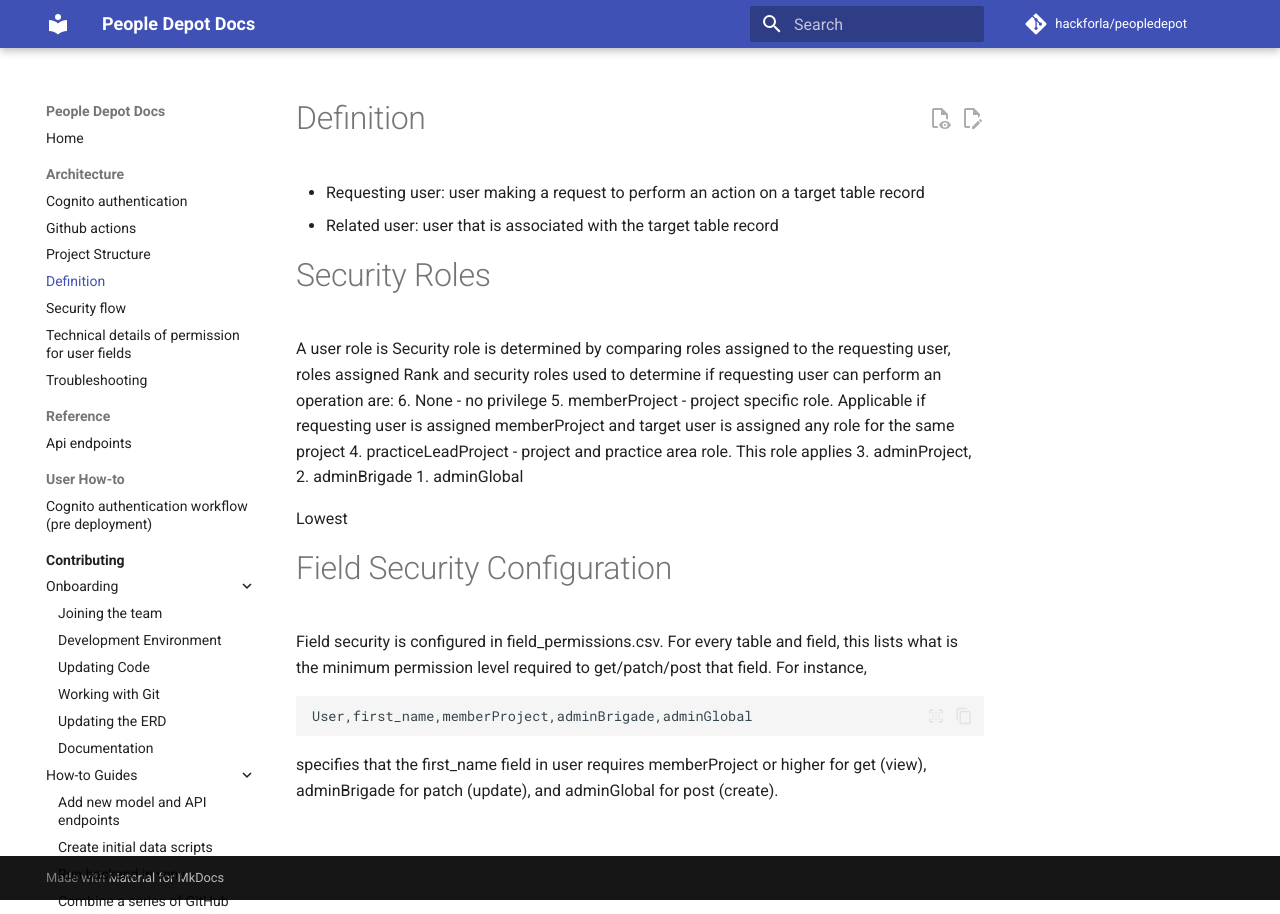
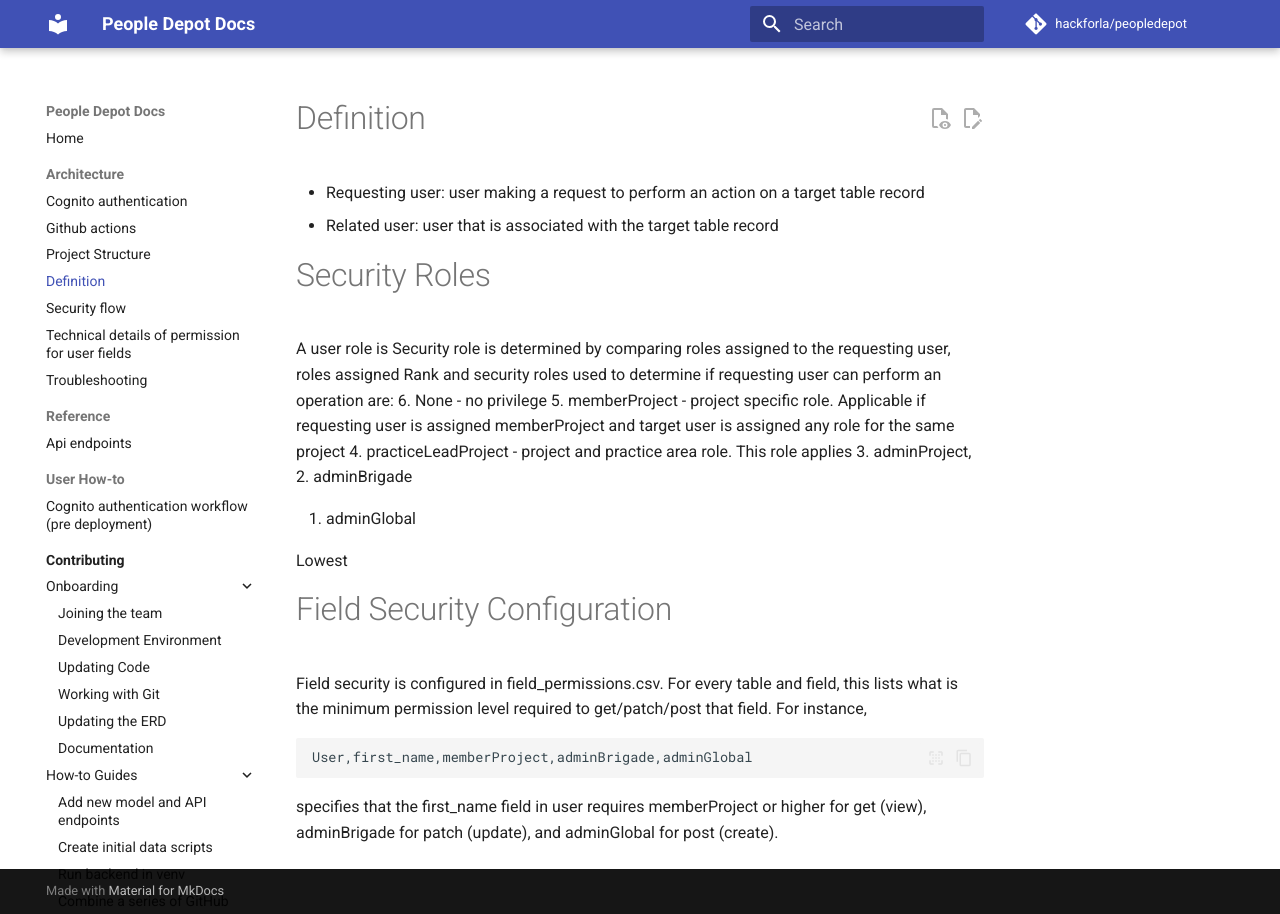
Before and after one commit to hackforla/peopledepot, an MkDocs documentation site: the page built from docs/architecture/security_design.md, in a window 1280 px wide. Built offline with MkDocs 1.6.1 and Material for MkDocs 9.7.7, drawn with Linux system fonts in a browser that asks for light colours; comment, search, counter and statistics services are not loaded.

````diff
--- a/docs/architecture/security_design.md
+++ b/docs/architecture/security_design.md
@@ -1,23 +1,27 @@
 # Definition
+
 - Requesting user: user making a request to perform an action on a target table record
 - Related user: user that is associated with the target table record
 
 # Security Roles
+
 A user role is
 Security role is determined by comparing roles assigned to the requesting user, roles assigned
 Rank and security roles used to determine if requesting user can
 perform an operation are:
-6. None - no privilege
-5. memberProject - project specific role.  Applicable if requesting
+6\. None - no privilege
+5\. memberProject - project specific role. Applicable if requesting
 user is assigned memberProject and target user is assigned any role for the same project
-4. practiceLeadProject - project and practice area role.  This role applies
-3. adminProject,
-2. adminBrigade
+4\. practiceLeadProject - project and practice area role. This role applies
+3\. adminProject,
+2\. adminBrigade
+
 1. adminGlobal
 
 Lowest
 
 # Field Security Configuration
+
 Field security is configured in field_permissions.csv. For every table and field, this lists what is the minimum permission level required to get/patch/post that field. For instance,
 
 ```
````
Also changed, not shown: 2 other files.
